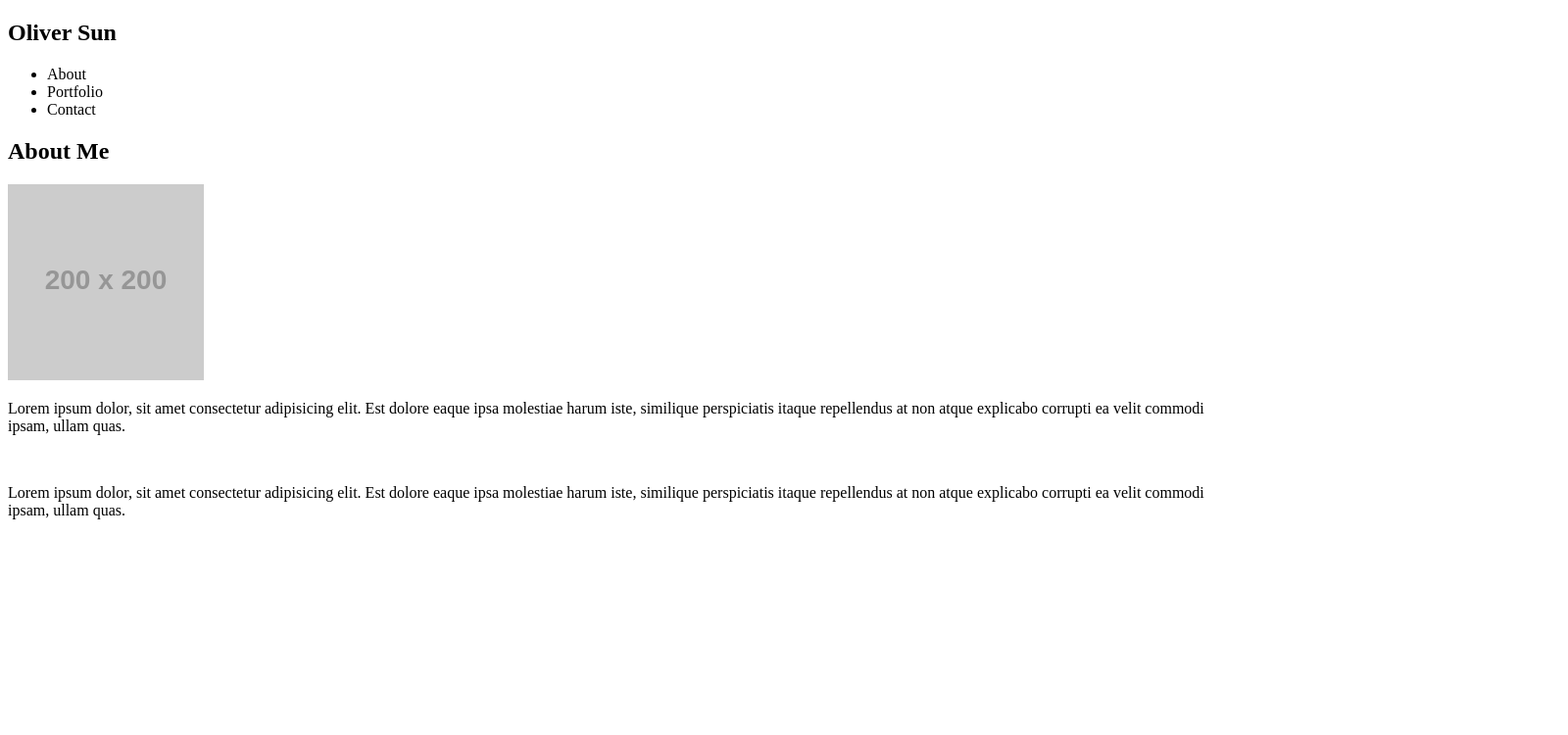
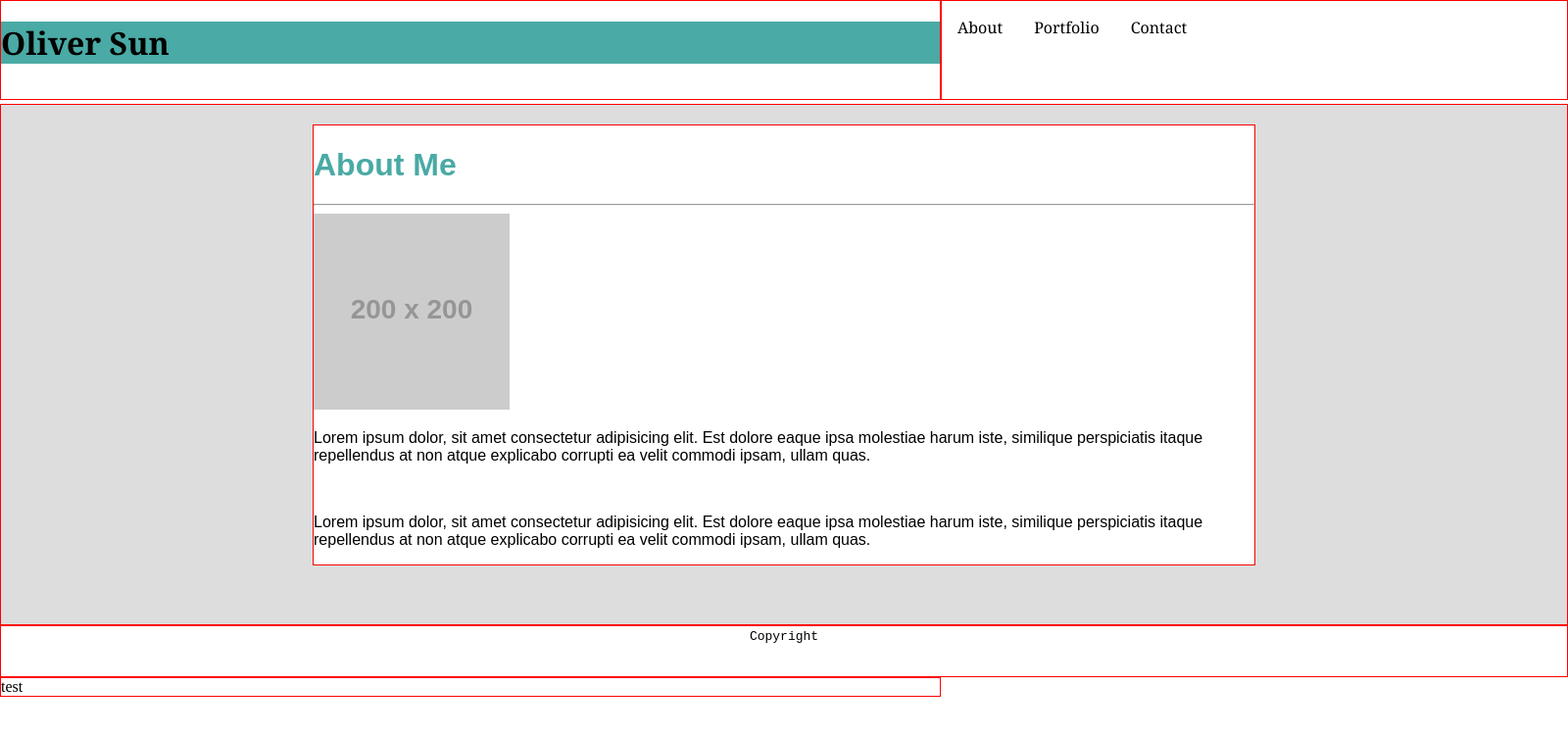
Before and after one commit to Olisun/Basic-Portfolio, a plain HTML site: page index.html in a window 1280 px wide. Shown: the whole page at 98% size, 1600 px wide, since content can reach past the window. Drawn offline with Linux system fonts and the light colour scheme; placeholder pictures from the web are drawn by us.

Commit message:
pushing up most recent updates on html and css files

```diff
--- /dev/null
+++ b/css/style-contact.css
@@ -0,0 +1,19 @@
+.parent {
+  display: grid;
+  grid-template-columns: 1fr;
+  grid-template-rows: 1fr 5fr .8fr;
+  grid-column-gap: 0px;
+  grid-row-gap: 0px;
+}
+
+.div1 {
+  grid-area: 1 / 1 / 2 / 2;
+}
+
+.div2 {
+  grid-area: 2 / 1 / 3 / 2;
+}
+
+.div3 {
+  grid-area: 3 / 1 / 4 / 2;
+}
--- /dev/null
+++ b/css/style-index.css
@@ -0,0 +1,76 @@
+body {
+  margin: auto;
+  width: 1600px;
+}
+
+.parent {
+  display: grid;
+  grid-template-columns: 1.5fr 1fr;
+  grid-template-rows: 1fr 5fr .5fr;
+  grid-column-gap: 0px;
+  grid-row-gap: 0px;
+}
+
+.name {
+  grid-area: 1 / 1 / 2 / 2;
+  border: 1px solid red;
+  height: 100px;
+}
+
+.nav {
+  grid-area: 1 / 2 / 2 / 3;
+  border: 1px solid red;
+  height: 100px;
+}
+
+.entire-content {
+  grid-area: 2 / 1 / 3 / 3;
+  border: 1px solid red;
+  background-color: #dddddd;
+}
+
+.main-content {
+  margin: auto;
+  margin-top: 20px;
+  margin-bottom: 60px;
+  font-family: 'Arial', 'Helvetica Neue', Helvetica, sans-serif;
+  border: 1px solid red;
+  width: 960px;
+  background-color: #ffffff
+}
+
+.border {
+  border: 1px solid red;
+}
+
+.footer {
+  grid-area: 3 / 1 / 4 / 3;
+  border: 1px solid red;
+  text-align: center;
+}
+
+ul {
+  margin: 0;
+  padding: 0;
+  overflow: hidden;
+}
+
+li {
+  float: left;
+  display: block;
+  text-align: center;
+  padding: 16px;
+}
+
+#name {
+  font-family: 'Georgia', Times, Times New Roman, serif;
+  background-color: #4aaaa5;
+}
+
+#navbar {
+  font-family: 'Georgia', Times, Times New Roman, serif;
+}
+
+#about-me {
+  color: #4aaaa5;
+}
--- a/index.html
+++ b/index.html
@@ -5,37 +5,45 @@
   <meta charset="UTF-8">
   <meta name="viewport" content="width=device-width, initial-scale=1.0">
   <meta http-equiv="X-UA-Compatible" content="ie=edge">
-  <title>Oliver Sun Portfolio Page</title>
+  <title>Oliver Sun Portfolio Site</title>
+  <link rel="stylesheet" href="css/style-index.css">
 </head>
 
 <body>
-  <section>
-    <header>
-      <div>
-        <h1>Oliver Sun</h1>
+
+  <div class="parent">
+
+    <div class="name">
+      <h1 id="name">Oliver Sun</h1>
     </div>
-      <div>
-        <ul>
+    <div class="nav">
+      <ul id="navbar">
         <li>About</li>
         <li>Portfolio</li>
         <li>Contact</li>
       </ul>
     </div>
-    </header>
-  </section>
-  <section>
-    <div>
-      <h1>About Me</h1>
-    </div>
-    <div>
+
+    <div class="entire-content">
+      <div class="main-content">
+        <h1 id="about-me">About Me</h1>
+        <hr>
         <img src="https://placehold.it/200x200" alt="placeholder ">
-    </div>
-    <div>
         <p>Lorem ipsum dolor, sit amet consectetur adipisicing elit. Est dolore eaque ipsa molestiae harum iste, similique perspiciatis itaque repellendus at non atque explicabo corrupti ea velit commodi ipsam, ullam quas.</p><br>
         <p>Lorem ipsum dolor, sit amet consectetur adipisicing elit. Est dolore eaque ipsa molestiae harum iste, similique perspiciatis itaque repellendus at non atque explicabo corrupti ea velit commodi ipsam, ullam quas.</p>
       </div>
-  </section>
+    </div>
+
+
+    <div class="footer">
+      <code>Copyright</code>
+    </div>
+
+    <div class="border">test</div>
+  </div>
 
 </body>
 
+
+
 </html>
```
Also changed, not shown: contact.html (+6 -4 lines), portfolio.html (+15 -0 lines), css/style-portfolio.css (added). Lines whose indentation alone changed are shown as unchanged.
